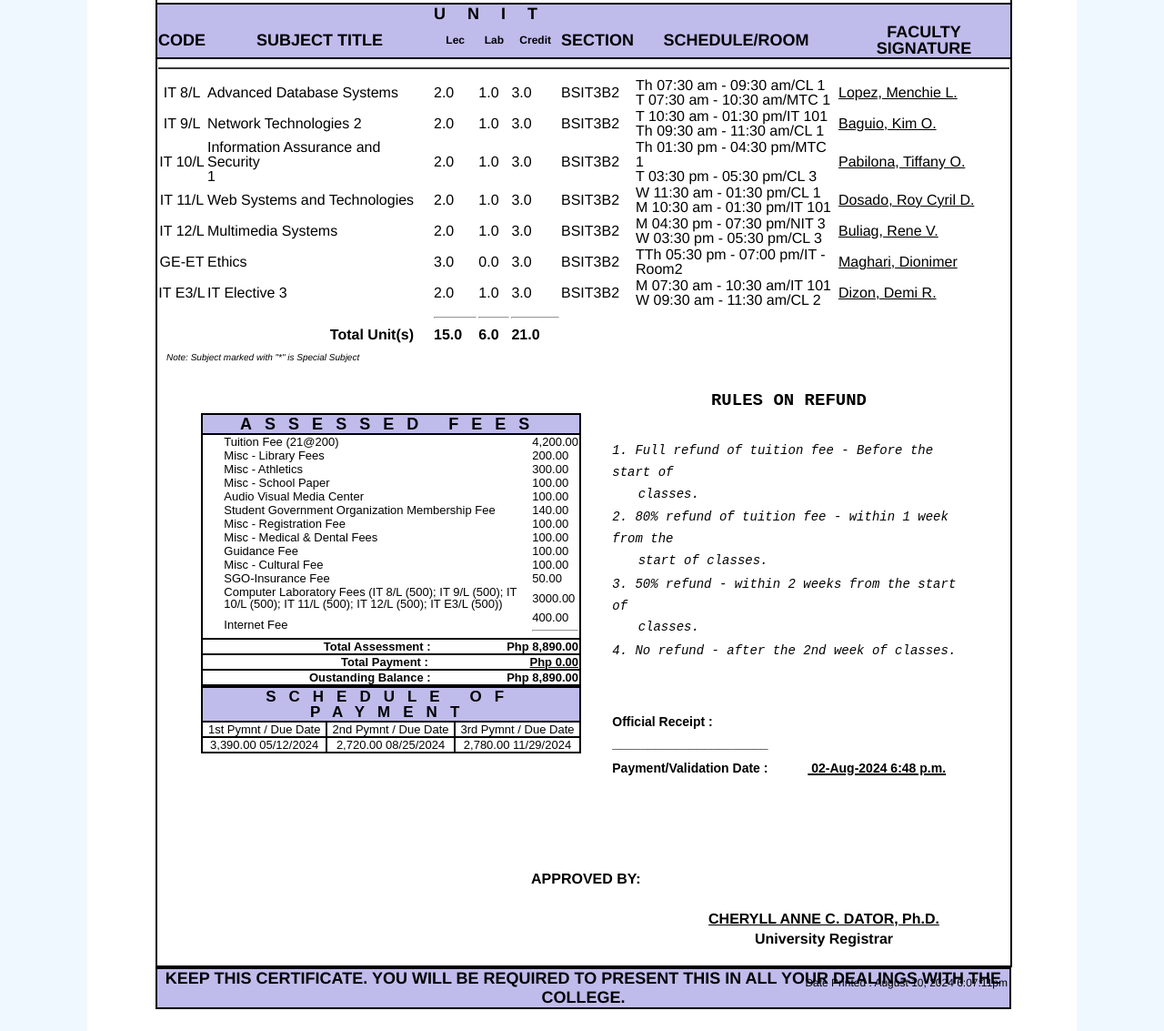
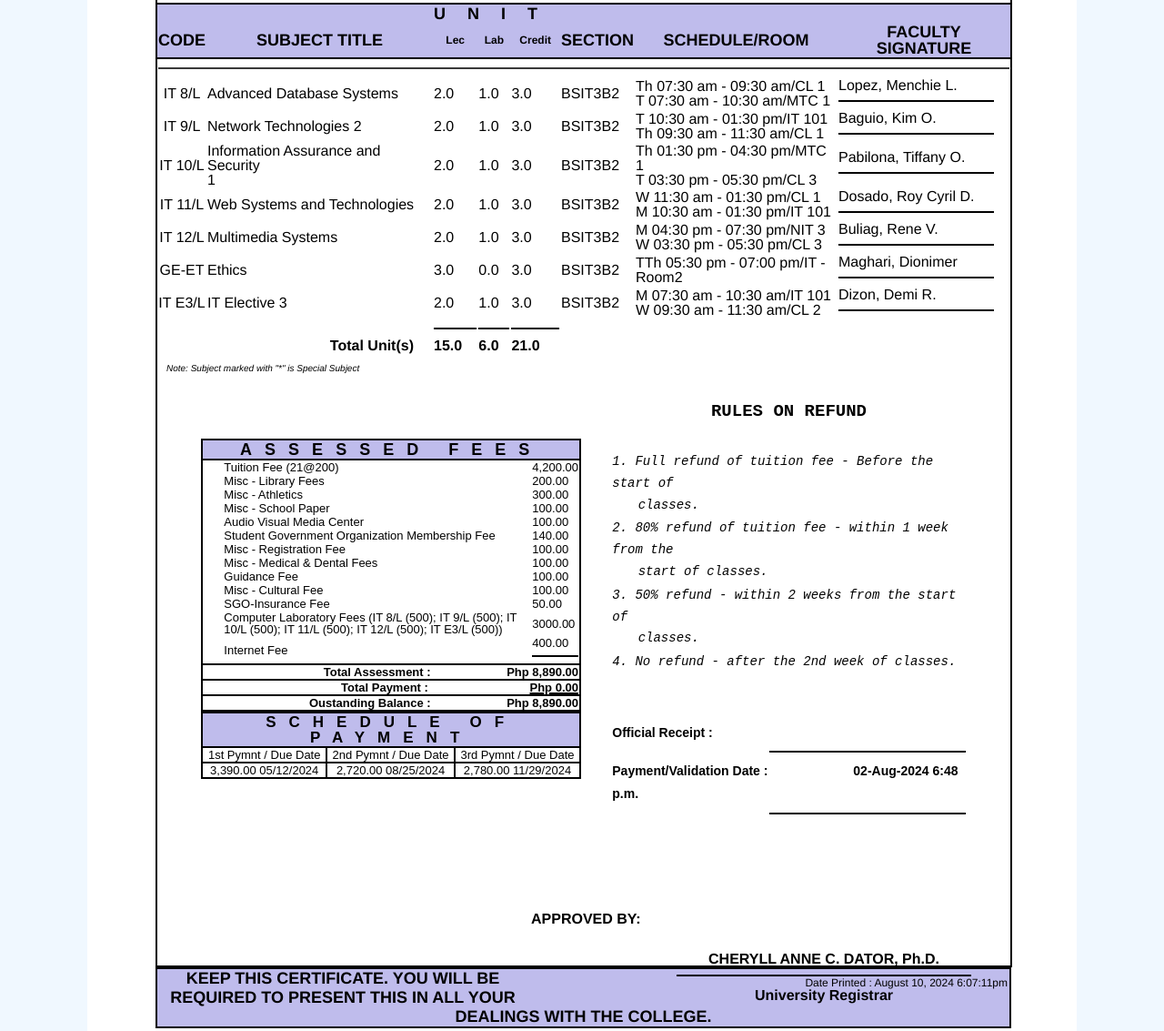
Before and after one commit to PastTimer/web-sys, a plain HTML site: page index.html in a window 1280 px wide. Shown: the part 731-1864 px from the top of the page at 91% size. Drawn offline with Linux system fonts and the light colour scheme.

Commit message:
Made a few cosmetic adjustments. <resolved all new errors and warnings

```diff
--- a/index.html
+++ b/index.html
@@ -12,7 +12,7 @@
             <header class="wrapheader">
                 <div class="wrapimage">
                     <img src="psu.png" alt="PalawanSU logo" width="145">
-                    <div style="margin-left:-250px;">
+                    <div style="margin-left:-340px;">
                         <p>Republic of the Philippines <br>
                         <b style="font-size: 20px; line-height:2.7; font-weight: 700;">Palawan State University</b>
                         <br>Puerto Princesa City
@@ -99,7 +99,8 @@
                                     <td>BSIT3B2</td>
                                     <td>Th 07:30 am - 09:30 am/CL 1
                                     <br>T 07:30 am - 10:30 am/MTC 1</td>
-                                    <td><u>Lopez, Menchie L.</u></td>
+                                    <td>Lopez, Menchie L.<br>
+                                    <hr style="border: 1.2px solid black; width: 90%; float: left;"></td>
                                 </tr>
                                 <tr>
                                     <td style="text-align:center;">IT 9/L</td>
@@ -111,7 +112,8 @@
                                     <td>T 10:30 am - 01:30 pm/IT 101
                                     <br>Th 09:30 am - 11:30 am/CL 1
                                     </td>
-                                    <td><u>Baguio, Kim O.</u></td>
+                                    <td>Baguio, Kim O.<br>
+                                    <hr style="border: 1.2px solid black; width: 90%; float: left;"></td>
                                 </tr>
                                 <tr>
                                     <td style="text-align:center;">IT 10/L</td>
@@ -123,7 +125,8 @@
                                     <td>Th 01:30 pm - 04:30 pm/MTC 1
                                     <br>T 03:30 pm - 05:30 pm/CL 3
                                     </td>
-                                    <td><u>Pabilona, Tiffany O.</u></td>
+                                    <td>Pabilona, Tiffany O.<br>
+                                    <hr style="border: 1.2px solid black; width: 90%; float: left;"></td>
                                 </tr>
                                 <tr>
                                     <td style="text-align:center;">IT 11/L</td>
@@ -135,7 +138,8 @@
                                     <td>W 11:30 am - 01:30 pm/CL 1
                                     <br>M 10:30 am - 01:30 pm/IT 101
                                     </td>
-                                    <td><u>Dosado, Roy Cyril D.</u></td>
+                                    <td>Dosado, Roy Cyril D.<br>
+                                    <hr style="border: 1.2px solid black; width: 90%; float: left;"></td>
                                 </tr>
                                 <tr>
                                     <td style="text-align:center;">IT 12/L</td>
@@ -147,7 +151,8 @@
                                     <td>M 04:30 pm - 07:30 pm/NIT 3
                                         <br>W 03:30 pm - 05:30 pm/CL 3
                                     </td>
-                                    <td><u>Buliag, Rene V.</u></td>
+                                    <td>Buliag, Rene V.<br>
+                                    <hr style="border: 1.2px solid black; width: 90%; float: left;"></td>
                                 </tr>
                                 <tr>
                                     <td style="text-align:center;">GE-ET</td>
@@ -158,7 +163,8 @@
                                     <td>BSIT3B2</td>
                                     <td>TTh 05:30 pm - 07:00 pm/IT - <br>Room2
                                     </td>
-                                    <td><u>Maghari, Dionimer</u></td>
+                                    <td>Maghari, Dionimer<br>
+                                    <hr style="border: 1.2px solid black; width: 90%; float: left;"></td>
                                 </tr>
                                 <tr>
                                     <td style="text-align:center;">IT E3/L</td>
@@ -170,13 +176,13 @@
                                     <td>M 07:30 am - 10:30 am/IT 101
                                     <br>W 09:30 am - 11:30 am/CL 2
                                     </td>
-                                    <td><u>Dizon, Demi R.</u></td>
+                                    <td>Dizon, Demi R. <br><hr style="border: 1px solid black; width: 90%; float: left;"></td>
                                 </tr>
                                 <tr>
                                     <td colspan="2"></td>
-                                    <td><hr></td>
-                                    <td><hr></td>
-                                    <td><hr></td>
+                                    <td><hr style="border: 1.5px solid black;"></td>
+                                    <td><hr style="border: 1.5px solid black;"></td>
+                                    <td><hr style="border: 1.5px solid black;"></td>
                                     <td colspan="3"></td>
                                 </tr>
                                 <tr>
@@ -257,7 +263,7 @@
                                     <tr>
                                         <td><span style="display:inline-block; width: 20px;"></span></td>
                                         <td>Internet Fee</td>
-                                        <td>400.00 <br><hr></td>
+                                        <td>400.00 <br><hr style="border: 1.5px solid black;"></td>
                                     </tr>
                                     <tr style="border:2px solid black;">
                                         <td colspan="3" style="text-align:right;"><b>Total Assessment :<span style="display:inline-block; width: 80px;"></span>
@@ -265,7 +271,7 @@
                                     </tr>
                                     <tr style="border:2px solid black;">
                                         <td colspan="3" style="text-align:right;"><b>Total Payment :<span style="display:inline-block; width: 108px;"></span>
-                                        <u>Php 0.00</u></b></td>
+                                        <u style="text-decoration-thickness:1.5px;">Php 0.00</u></b></td>
                                     </tr>
                                     <tr style="border:2px solid black;">
                                         <td colspan="3" style="text-align:right;"><b>Oustanding Balance :<span style="display:inline-block; width: 80px;"></span>
@@ -313,10 +319,10 @@
                                     <td><span style="display:inline-block; width: 20px;"></span></td>
                                 </tr>
                                 <tr>
-                                    <td><b style="font-family: Arial, Helvetica, sans-serif;">Official Receipt :<span style="display:inline-block; width: 110px;"></span>______________________</b></td>
+                                    <td><b style="font-family: Arial, Helvetica, sans-serif;">Official Receipt : </b><span style="display:inline-block; width: 110px;"></span><hr style="border: 1.5px solid black; width: 55%; float:right;"></td>
                                 </tr>
                                 <tr>
-                                    <td><b style="font-family: Arial, Helvetica, sans-serif;">Payment/Validation Date : <span style="display:inline-block; width: 40px;"></span><u style="text-decoration-thickness: 1.5px;"> 02-Aug-2024 6:48 p.m.</u></b></td>
+                                    <td><b style="font-family: Arial, Helvetica, sans-serif;">Payment/Validation Date : <span style="display:inline-block; width: 90px;"></span>02-Aug-2024 6:48 p.m.</b><br><hr style="border: 1.5px solid black; width: 55%; float:right;"></td>
                                 </tr>
                             </table>
                         </div>
@@ -328,7 +334,7 @@
                                 <td><br></td>
                             </tr>
                             <tr>
-                                <td style="text-decoration-thickness:1.5px; text-align:center;"><b><u>CHERYLL ANNE C. DATOR, Ph.D.</u></b></td>
+                                <td style="text-decoration-thickness:1.5px; text-align:center;"><b>CHERYLL ANNE C. DATOR, Ph.D.</b><br><hr style="border: 1.5px solid black; width: 50%;"></td>
                             </tr>
                             <tr>
                                 <td style="text-align:center;"><b>University Registrar</b></td>
```
